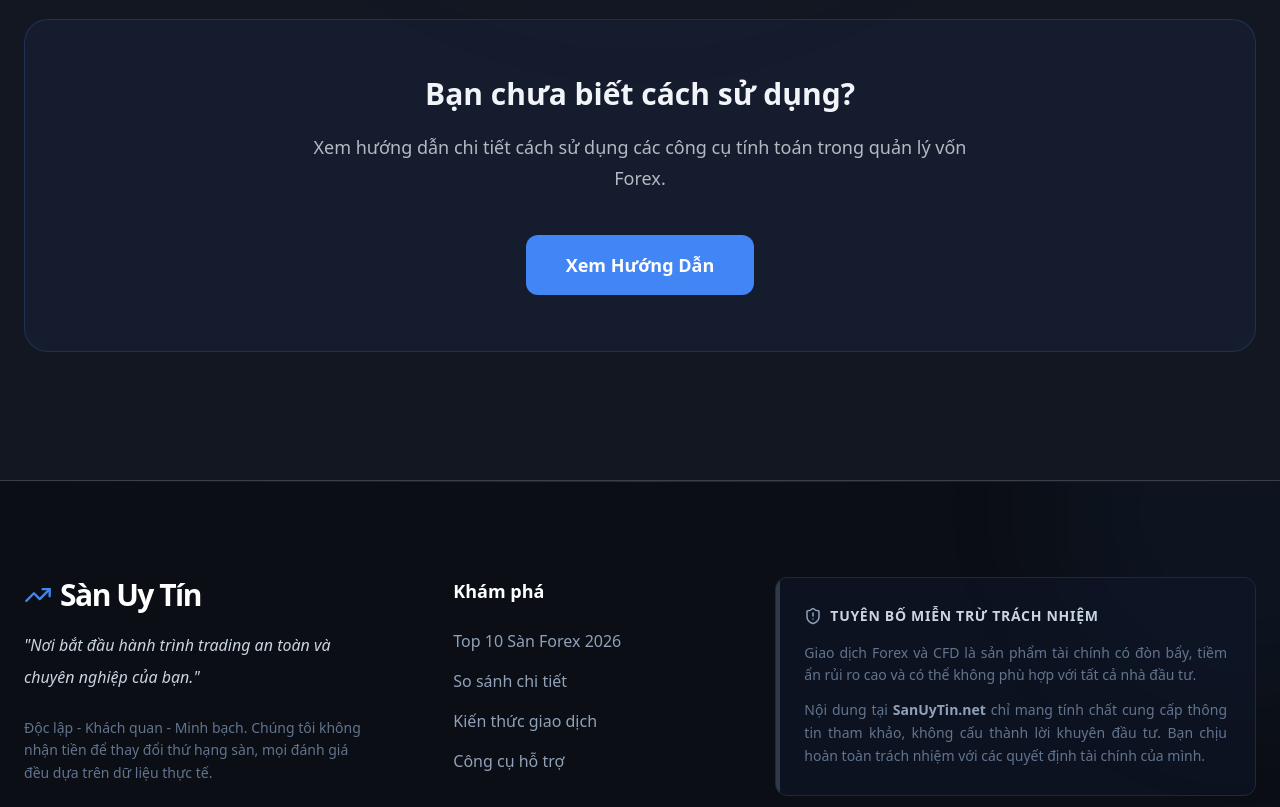
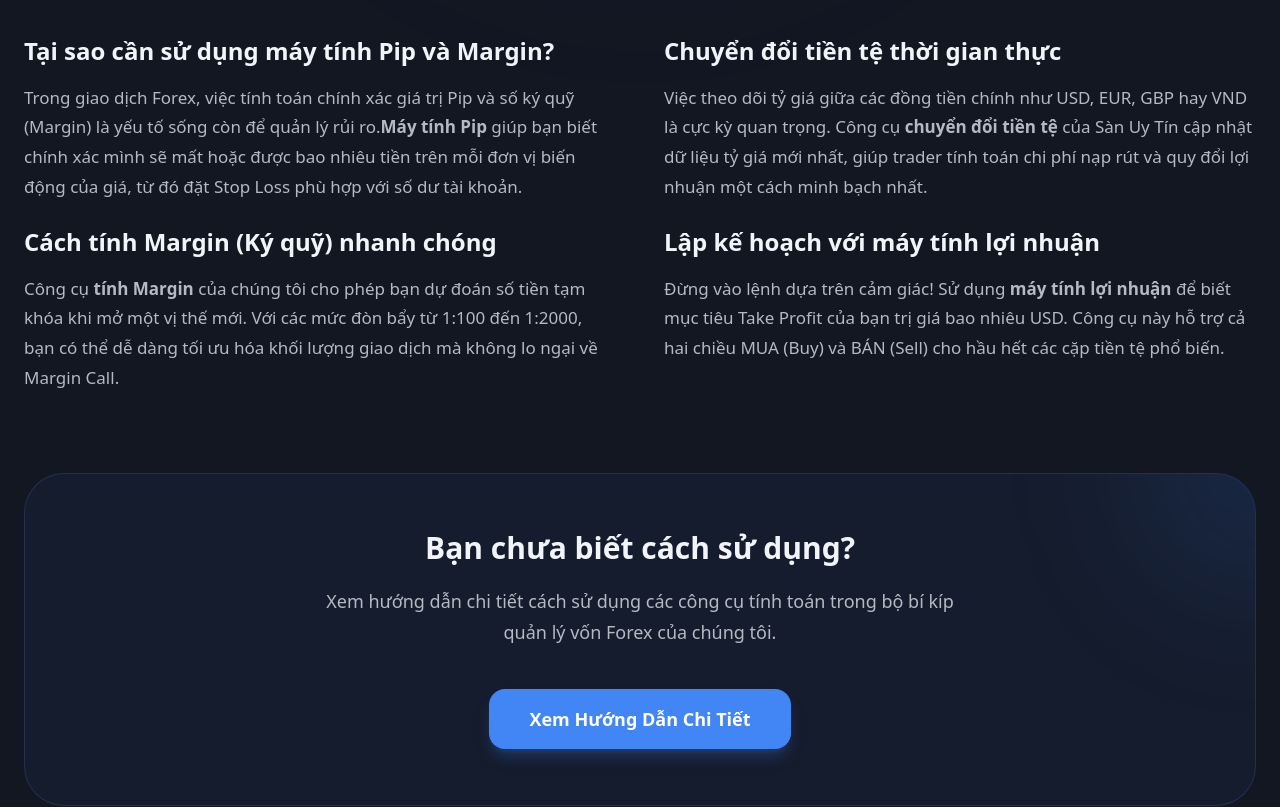
Before and after one commit to skygalaxy-ui/sanuytin, a Next.js app: page /cong-cu in a window 1280 px wide. Shown: the part 800-1607 px from the top of the page. Built offline with nearby package versions, Linux system fonts and the light colour scheme.

Commit message:
feat: complete admin ui overhaul, implement faq schema for seo, and optimize tools page content

```diff
--- a/src/app/cong-cu/page.tsx
+++ b/src/app/cong-cu/page.tsx
@@ -48,13 +48,52 @@ export default function ToolsPage() {
             <div className="container-custom py-16 md:py-20">
                 <ToolsClient />
 
-                <div className="mt-20 bg-primary/5 border border-primary/20 rounded-3xl p-10 md:p-14 text-center">
-                    <h2 className="text-2xl md:text-3xl font-bold text-foreground mb-5">Bạn chưa biết cách sử dụng?</h2>
-                    <p className="text-lg text-muted-foreground mb-10 max-w-2xl mx-auto">
-                        Xem hướng dẫn chi tiết cách sử dụng các công cụ tính toán trong quản lý vốn Forex.
+                {/* SEO Content Section */}
+                <div className="mt-24 grid grid-cols-1 md:grid-cols-2 gap-12 text-muted-foreground leading-relaxed">
+                    <div className="space-y-6">
+                        <section>
+                            <h2 className="text-2xl font-bold text-foreground mb-4">Tại sao cần sử dụng máy tính Pip và Margin?</h2>
+                            <p>
+                                Trong giao dịch Forex, việc tính toán chính xác giá trị Pip và số ký quỹ (Margin) là yếu tố sống còn để quản lý rủi ro.
+                                <strong>Máy tính Pip</strong> giúp bạn biết chính xác mình sẽ mất hoặc được bao nhiêu tiền trên mỗi đơn vị biến động của giá,
+                                từ đó đặt Stop Loss phù hợp với số dư tài khoản.
+                            </p>
+                        </section>
+                        <section>
+                            <h2 className="text-2xl font-bold text-foreground mb-4">Cách tính Margin (Ký quỹ) nhanh chóng</h2>
+                            <p>
+                                Công cụ <strong>tính Margin</strong> của chúng tôi cho phép bạn dự đoán số tiền tạm khóa khi mở một vị thế mới.
+                                Với các mức đòn bẩy từ 1:100 đến 1:2000, bạn có thể dễ dàng tối ưu hóa khối lượng giao dịch mà không lo ngại về Margin Call.
+                            </p>
+                        </section>
+                    </div>
+                    <div className="space-y-6">
+                        <section>
+                            <h2 className="text-2xl font-bold text-foreground mb-4">Chuyển đổi tiền tệ thời gian thực</h2>
+                            <p>
+                                Việc theo dõi tỷ giá giữa các đồng tiền chính như USD, EUR, GBP hay VND là cực kỳ quan trọng.
+                                Công cụ <strong>chuyển đổi tiền tệ</strong> của Sàn Uy Tín cập nhật dữ liệu tỷ giá mới nhất, giúp trader tính toán chi phí nạp rút
+                                và quy đổi lợi nhuận một cách minh bạch nhất.
+                            </p>
+                        </section>
+                        <section>
+                            <h2 className="text-2xl font-bold text-foreground mb-4">Lập kế hoạch với máy tính lợi nhuận</h2>
+                            <p>
+                                Đừng vào lệnh dựa trên cảm giác! Sử dụng <strong>máy tính lợi nhuận</strong> để biết mục tiêu Take Profit của bạn trị giá bao nhiêu USD.
+                                Công cụ này hỗ trợ cả hai chiều MUA (Buy) và BÁN (Sell) cho hầu hết các cặp tiền tệ phổ biến.
+                            </p>
+                        </section>
+                    </div>
+                </div>
+
+                <div className="mt-20 bg-primary/5 border border-primary/20 rounded-[2.5rem] p-10 md:p-14 text-center relative overflow-hidden">
+                    <div className="absolute top-0 right-0 w-64 h-64 bg-primary/10 rounded-full blur-3xl -mr-32 -mt-32" />
+                    <h2 className="text-2xl md:text-3xl font-bold text-foreground mb-5 relative z-10">Bạn chưa biết cách sử dụng?</h2>
+                    <p className="text-lg text-muted-foreground mb-10 max-w-2xl mx-auto relative z-10">
+                        Xem hướng dẫn chi tiết cách sử dụng các công cụ tính toán trong bộ bí kíp quản lý vốn Forex của chúng tôi.
                     </p>
-                    <Link href="/kien-thuc-forex" className="bg-primary text-white px-10 py-4 rounded-xl font-bold text-lg hover:bg-blue-700 transition-colors inline-block">
-                        Xem Hướng Dẫn
+                    <Link href="/kien-thuc-forex" className="bg-primary text-white px-10 py-4 rounded-2xl font-bold text-lg hover:bg-blue-700 transition-all hover:scale-105 active:scale-95 shadow-lg shadow-primary/25 inline-block relative z-10">
+                        Xem Hướng Dẫn Chi Tiết
                     </Link>
                 </div>
             </div>
--- a/src/app/tin-tuc/[slug]/ArticleClient.tsx
+++ b/src/app/tin-tuc/[slug]/ArticleClient.tsx
@@ -172,11 +172,11 @@ export default function ArticleClient({ post, relatedPosts, slug }: ArticleClien
 
                         {/* Featured Image */}
                         {post.featured_image && (
-                            <div className="rounded-lg overflow-hidden mb-4 md:mb-8 bg-secondary/30">
+                            <div className="rounded-2xl overflow-hidden mb-6 md:mb-10 bg-secondary/30 shadow-xl shadow-primary/5">
                                 <img
                                     src={post.featured_image}
-                                    alt={post.title}
-                                    className="w-full h-auto"
+                                    alt={post.featured_image_alt || post.title}
+                                    className="w-full h-auto transition-transform hover:scale-[1.02] duration-700"
                                     onError={e => { e.currentTarget.style.display = 'none'; }}
                                 />
                             </div>
@@ -263,22 +263,55 @@ export default function ArticleClient({ post, relatedPosts, slug }: ArticleClien
                             </div>
                         </div>
 
+                        {/* Share & Tags */}
+                        <div className="mt-12 pt-8 border-t border-border/50 flex flex-col md:flex-row md:items-center justify-between gap-6">
                             {/* Tags */}
-                        {post.tags && post.tags.length > 0 && (
-                            <div className="mt-10 pt-6 border-t border-border/50">
                             <div className="flex flex-wrap items-center gap-2">
-                                    {post.tags.map(tag => (
+                                {post.tags && post.tags.length > 0 ? post.tags.map(tag => (
                                     <Link
                                         key={tag}
                                         href={`/tin-tuc?tag=${tag}`}
-                                            className="px-3 py-1 bg-secondary/50 hover:bg-secondary text-xs text-muted-foreground hover:text-foreground rounded transition-colors"
+                                        className="px-3 py-1.5 bg-secondary/50 hover:bg-primary/10 hover:text-primary text-[11px] font-bold uppercase tracking-wider text-muted-foreground rounded-lg transition-all"
                                     >
                                         #{tag}
                                     </Link>
-                                    ))}
+                                )) : (
+                                    <span className="text-xs text-muted-foreground italic">Không có tag</span>
+                                )}
+                            </div>
+
+                            {/* Share Buttons */}
+                            <div className="flex items-center gap-3">
+                                <span className="text-[13px] font-bold text-foreground">Chia sẻ:</span>
+                                <a
+                                    href={`https://www.facebook.com/sharer/sharer.php?u=https://sanuytin.net/tin-tuc/${slug}`}
+                                    target="_blank"
+                                    rel="noopener noreferrer"
+                                    className="w-10 h-10 rounded-full bg-blue-600 text-white flex items-center justify-center hover:scale-110 active:scale-95 transition-all shadow-lg shadow-blue-600/20"
+                                    title="Chia sẻ lên Facebook"
+                                >
+                                    <svg width={18} height={18} fill="currentColor" viewBox="0 0 24 24" className="w-5 h-5"><path d="M24 12.073c0-6.627-5.373-12-12-12s-12 5.373-12 12c0 5.99 4.388 10.954 10.125 11.854v-8.385H7.078v-3.47h3.047V9.43c0-3.007 1.792-4.669 4.533-4.669 1.312 0 2.686.235 2.686.235v2.953H15.83c-1.491 0-1.956.925-1.956 1.874v2.25h3.328l-.532 3.47h-2.796v8.385C19.612 23.027 24 18.062 24 12.073z" /></svg>
+                                </a>
+                                <a
+                                    href={`https://t.me/share/url?url=https://sanuytin.net/tin-tuc/${slug}&text=${encodeURIComponent(post.title)}`}
+                                    target="_blank"
+                                    rel="noopener noreferrer"
+                                    className="w-10 h-10 rounded-full bg-sky-500 text-white flex items-center justify-center hover:scale-110 active:scale-95 transition-all shadow-lg shadow-sky-500/20"
+                                    title="Chia sẻ qua Telegram"
+                                >
+                                    <svg width={18} height={18} fill="currentColor" viewBox="0 0 24 24" className="w-5 h-5 ml-0.5"><path d="M11.944 0A12 12 0 0 0 0 12a12 12 0 0 0 12 12 12 12 0 0 0 12-12A12 12 0 0 0 12 0a12 12 0 0 0-.056 0zm4.962 7.224c.1-.002.321.023.465.14a.506.506 0 0 1 .171.325c.016.093.036.306.02.472-.18 1.898-.62 4.498-.908 5.718-.122.518-.311.691-.497.708-.403.038-.711-.266-1.102-.522-.611-.401-1.012-.662-1.606-1.054-.686-.454-.242-.703.15-.11.102.155 1.874 1.718 1.908 1.861.004.018.009.085-.04.129-.05.044-.122.029-.174.018-.074-.015-1.253-.78-3.522-2.31-.334-.23-.635-.343-.905-.337-.297.006-.87.168-1.294.306-.52.17-1.042.261-1.117.266-.056 0-.317-.033-.443-.172-.126-.138-.032-.303.003-.338.307-.323 2.112-1.242 2.112-1.242s1.428-.596 2.144-.897c.717-.3 1.258-.23 1.547.01.29.24.364.568.364.568s.074.437.04.836c-.033.4-.17 1.4-.29 2.067z" /></svg>
+                                </a>
+                                <button
+                                    onClick={() => {
+                                        navigator.clipboard.writeText(window.location.href);
+                                        alert("Đã copy đường dẫn bài viết!");
+                                    }}
+                                    className="px-4 h-10 rounded-full bg-secondary text-foreground text-[13px] font-bold flex items-center gap-2 hover:bg-primary/20 hover:text-primary transition-all active:scale-95"
+                                >
+                                    Copy Link
+                                </button>
                             </div>
                         </div>
-                        )}
 
                         {/* Post Navigation */}
                         <div className="mt-10 pt-6 border-t border-border/50 grid grid-cols-1 sm:grid-cols-2 gap-3">
--- a/src/components/FAQ.tsx
+++ b/src/components/FAQ.tsx
@@ -48,8 +48,25 @@ export default function FAQ() {
         }
     ];
 
+    const faqSchemaArea = {
+        "@context": "https://schema.org",
+        "@type": "FAQPage",
+        "mainEntity": faqs.map(faq => ({
+            "@type": "Question",
+            "name": faq.question,
+            "acceptedAnswer": {
+                "@type": "Answer",
+                "text": faq.answer
+            }
+        }))
+    };
+
     return (
         <section className="py-16 bg-background relative z-10">
+            <script
+                type="application/ld+json"
+                dangerouslySetInnerHTML={{ __html: JSON.stringify(faqSchemaArea) }}
+            />
             <div className="container-custom max-w-4xl">
                 <div className="text-center mb-10">
                     <h2 className="text-xl sm:text-2xl md:text-4xl font-bold text-foreground">Câu Hỏi Thường Gặp</h2>
```
Also changed, not shown: 1 other file (tests, documents, lock files or other folders). Lines whose indentation alone changed are shown as unchanged.
